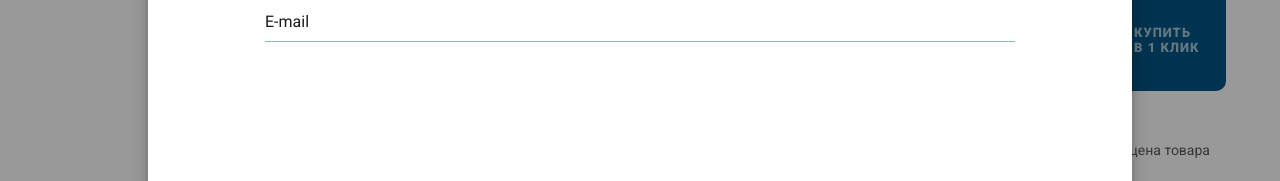
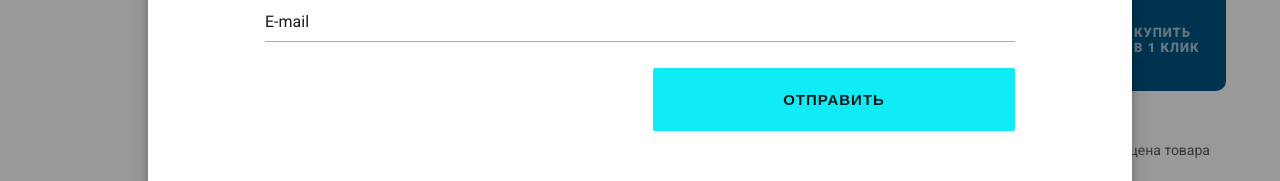
Before and after one commit to ruslan-astratov/water-ordering-app, a React (Create React App) app: page / in a window 1280 px wide. Both pictures are taken after a click on the button "КУПИТЬ В 1 КЛИК". Shown: the part 490-671 px from the top of the page. Built offline with nearby package versions, Linux system fonts and the light colour scheme; no server answers.

Commit message:
реализовал кнопку <отправить> + post-метод

```diff
--- a/src/Components/ModalWindowQuickOrder/ModalWindowQuickOrder.module.scss
+++ b/src/Components/ModalWindowQuickOrder/ModalWindowQuickOrder.module.scss
@@ -287,6 +287,41 @@
   left: 0;
 }
 
+.form_input:last-child {
+  margin-bottom: 38px;
+}
+
+.form_submit_button {
+  display: flex;
+  justify-content: center;
+  width: 362px;
+  height: 63px;
+  background: #10ebf8;
+  border: 2px solid #10ebf8;
+  margin-left: auto;
+  border-radius: 2px;
+
+  font-weight: 800;
+  font-size: 15px;
+  line-height: 18px;
+  display: flex;
+  align-items: center;
+  text-align: center;
+  letter-spacing: 1px;
+  text-transform: uppercase;
+  color: #191919;
+  text-decoration: none;
+  transition: all 0.4s ease;
+}
+
+.form_submit_button:hover {
+  cursor: pointer;
+  background: linear-gradient(0deg, #015584, #015584), #e4f1f9;
+  border: 2px solid #10ebf8;
+  color: #10ebf8;
+  filter: drop-shadow(0px 0px 9px #10ebf8);
+}
+
 @keyframes appear {
   from {
     opacity: 0;
--- a/src/Components/ModalWindowQuickOrder/ModalWindowQuickOrder.tsx
+++ b/src/Components/ModalWindowQuickOrder/ModalWindowQuickOrder.tsx
@@ -4,7 +4,9 @@ import MiniCounter from "../../Components/MiniCounter/MiniCounter";
 import { useAppSelector, useAppDispatch } from "../../app/store/hooks";
 import { selectSliderItem, selectCount } from "../../app/store/counterSlice";
 import { getCommonCostBottles } from "../../utils/utilFunctions";
-import close_modal_icon from "../../app/assets/icons/close_modal_icon.svg";
+
+import { sendQuickOrder } from "../../api/api";
+
 import "../../index.scss";
 import styles from "./ModalWindowQuickOrder.module.scss";
 
@@ -20,6 +22,11 @@ const ModalWindowQuickOrder = ({
   onClose = () => {},
 }: ModalWindowProps) => {
   const [haveСontainer, setHaveСontainer] = useState(false);
+  const [isValid, setIsValid] = useState(false);
+  const [nameCompany, setNameCompany] = useState("");
+  const [phone, setPhone] = useState("");
+  const [email, setEmail] = useState("");
+
   const selectedItem = useAppSelector(selectSliderItem);
   const count = useAppSelector(selectCount);
 
@@ -29,6 +36,20 @@ const ModalWindowQuickOrder = ({
     if (event.key === "Escape") {
       onClose();
     }
+  };
+
+  const handleSubmit = async () => {
+    const payload = {
+      count: 5,
+      total_sum: 5,
+      have_container: false,
+      company_name: "ООО Кодеры",
+      phone: "+79186765060",
+      email: "ruslan.astratov@yandex.ru",
+    };
+    await sendQuickOrder(payload).then((data) => {
+      console.log("Данные, полученные с POST запроса", data);
+    });
   };
 
   useEffect(() => {
@@ -123,7 +144,12 @@ const ModalWindowQuickOrder = ({
               <label className={styles.form_label}>E-mail</label>
             </div>
 
-            {/* <button type="submit">Submit</button> */}
+            <button
+              className={styles.form_submit_button}
+              onClick={handleSubmit}
+            >
+              Отправить
+            </button>
           </form>
         </div>
       </div>
```
